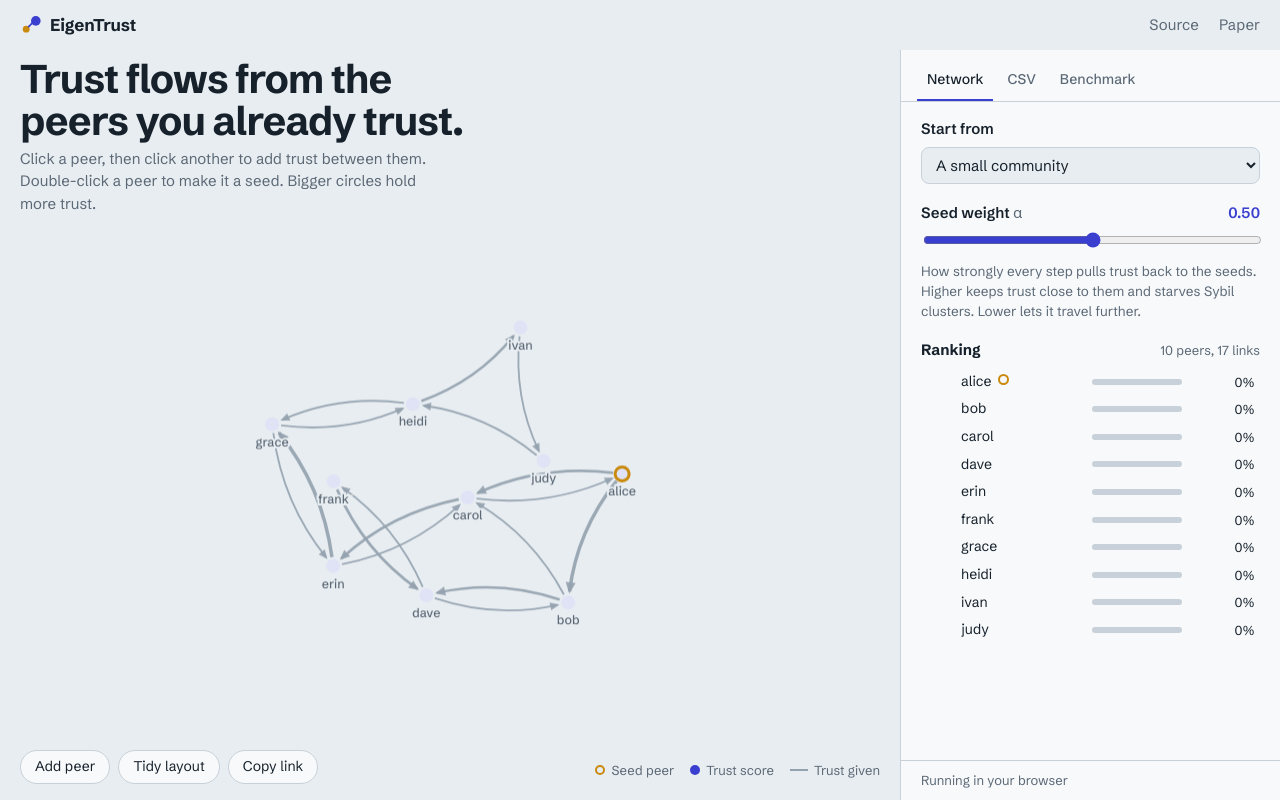
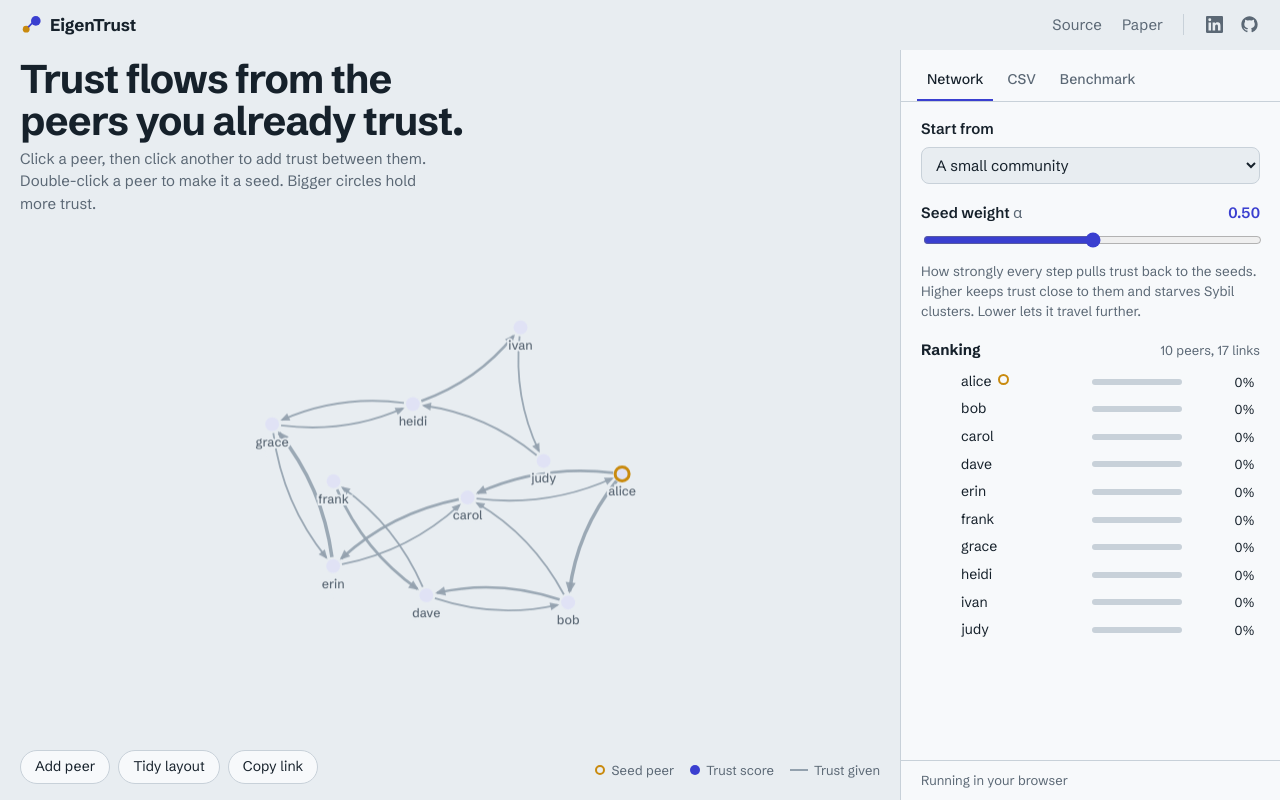
Before and after one commit to hypnagonia/eigentrust-rust, a plain HTML site: page demo/index.html in a window 1280 px wide. Drawn offline with Linux system fonts and the light colour scheme; a script that the page names is missing.

Commit message:
Playground: add LinkedIn and GitHub profile links to the header

```diff
--- a/demo/index.html
+++ b/demo/index.html
@@ -22,6 +22,14 @@
     <nav class="links">
         <a href="https://github.com/hypnagonia/eigentrust-rust">Source</a>
         <a href="https://nlp.stanford.edu/pubs/eigentrust.pdf">Paper</a>
+        <span class="profiles">
+            <a class="icon-link" href="https://www.linkedin.com/in/zunso/" target="_blank" rel="noopener" aria-label="LinkedIn" title="LinkedIn">
+                <svg width="17" height="17" viewBox="0 0 24 24" fill="currentColor" aria-hidden="true"><path d="M20.447 20.452h-3.554v-5.569c0-1.328-.027-3.037-1.852-3.037-1.853 0-2.136 1.445-2.136 2.939v5.667H9.351V9h3.414v1.561h.046c.477-.9 1.637-1.85 3.37-1.85 3.601 0 4.267 2.37 4.267 5.455v6.286zM5.337 7.433a2.062 2.062 0 1 1 0-4.125 2.062 2.062 0 0 1 0 4.125zm1.782 13.019H3.555V9h3.564v11.452zM22.225 0H1.771C.792 0 0 .774 0 1.729v20.542C0 23.227.792 24 1.771 24h20.451C23.2 24 24 23.227 24 22.271V1.729C24 .774 23.2 0 22.225 0z"/></svg>
+            </a>
+            <a class="icon-link" href="https://github.com/hypnagonia" target="_blank" rel="noopener" aria-label="GitHub" title="GitHub">
+                <svg width="17" height="17" viewBox="0 0 24 24" fill="currentColor" aria-hidden="true"><path d="M12 .5C5.73.5.5 5.73.5 12a11.5 11.5 0 0 0 7.86 10.92c.58.1.79-.25.79-.56 0-.28-.01-1.02-.02-2-3.2.7-3.87-1.54-3.87-1.54-.53-1.34-1.29-1.7-1.29-1.7-1.05-.72.08-.7.08-.7 1.16.08 1.77 1.19 1.77 1.19 1.03 1.77 2.71 1.26 3.37.96.1-.75.4-1.26.73-1.55-2.55-.29-5.24-1.28-5.24-5.68 0-1.26.45-2.28 1.19-3.08-.12-.29-.52-1.47.11-3.06 0 0 .97-.31 3.19 1.18a11.06 11.06 0 0 1 5.8 0c2.22-1.49 3.19-1.18 3.19-1.18.63 1.59.23 2.77.11 3.06.74.8 1.19 1.82 1.19 3.08 0 4.41-2.69 5.39-5.25 5.67.41.35.77 1.05.77 2.12 0 1.53-.01 2.77-.01 3.14 0 .31.21.67.8.56A11.5 11.5 0 0 0 23.5 12C23.5 5.73 18.27.5 12 .5z"/></svg>
+            </a>
+        </span>
     </nav>
 </header>
 
--- a/demo/style.css
+++ b/demo/style.css
@@ -84,7 +84,10 @@ button, select, input, textarea { font: inherit; color: inherit; }
 .brand-trust { fill: var(--trust); }
 .brand-edge { stroke: var(--trust); stroke-width: 2.5; }
 
-.links { display: flex; gap: 20px; }
+.links { display: flex; align-items: center; gap: 20px; }
+.profiles { display: flex; align-items: center; gap: 14px; padding-left: 20px; border-left: 1px solid var(--line); }
+.icon-link { display: inline-flex; padding: 2px; }
+.icon-link svg { display: block; }
 .links a { color: var(--muted); text-decoration: none; }
 .links a:hover { color: var(--ink); }
 
```
